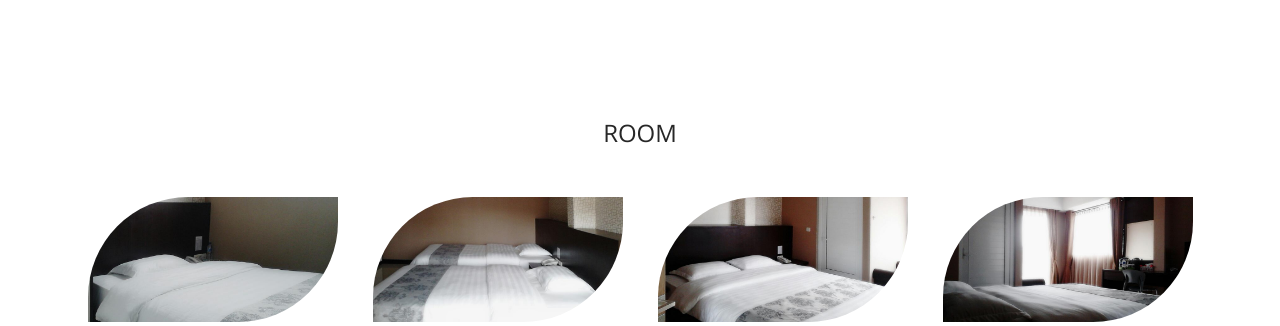
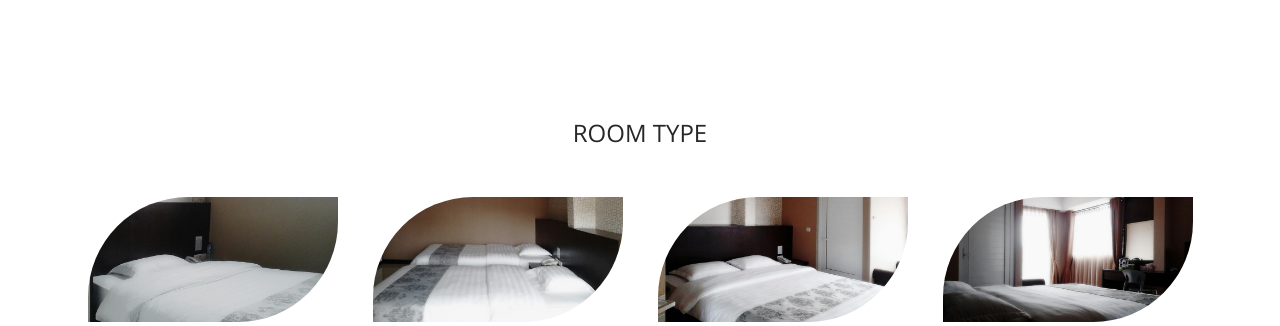
Before and after one commit to sehatmaru/MutiaraHotelSI, a PHP site: page /room.php in a window 1280 px wide. Shown: the part 80-406 px from the top of the page. Run offline with PHP 8.4, Linux system fonts and the light colour scheme.

Commit message:
sudah selesai | 4-30-2017

```diff
--- a/room.php
+++ b/room.php
@@ -9,7 +9,7 @@
     <meta http-equiv="X-UA-Compatible" content="IE=edge">
     <meta name="viewport" content="width=device-width, initial-scale=1">
 
-    <title>Room</title>
+    <title>Room Type</title>
 
     <link href="css/bootstrap.min.css" rel="stylesheet">
 	<link rel="stylesheet" href="https://cdnjs.cloudflare.com/ajax/libs/font-awesome/4.7.0/css/font-awesome.min.css">
@@ -26,7 +26,7 @@
 	<div class="services">
 		<div class="container">
 			<div class="text-center">
-				<h2>Room</h2>
+				<h2>Room Type</h2>
 			</div>
 				<div class="col-md-3 wow fadeInDown" data-wow-duration="1000ms" data-wow-delay="300ms">
 					<div class="text-center">
```
